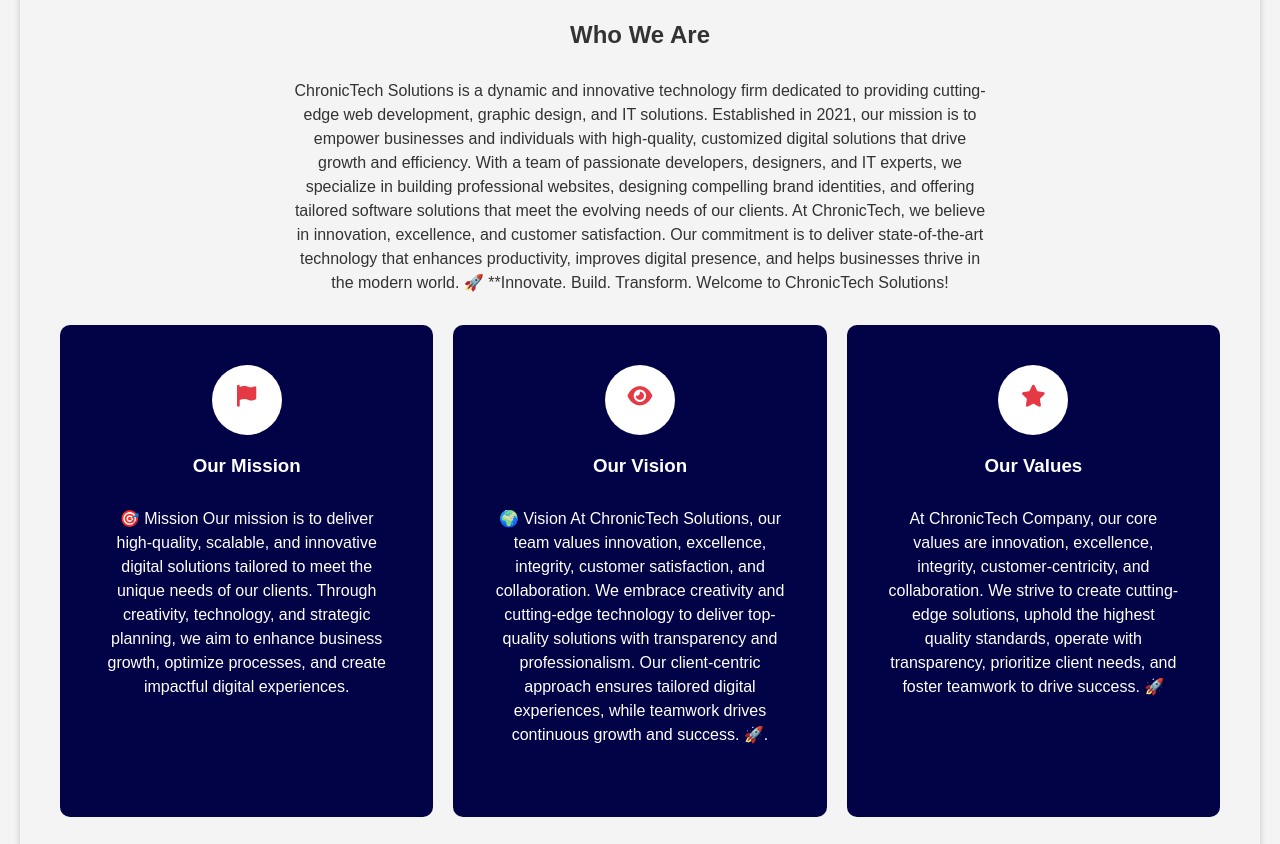
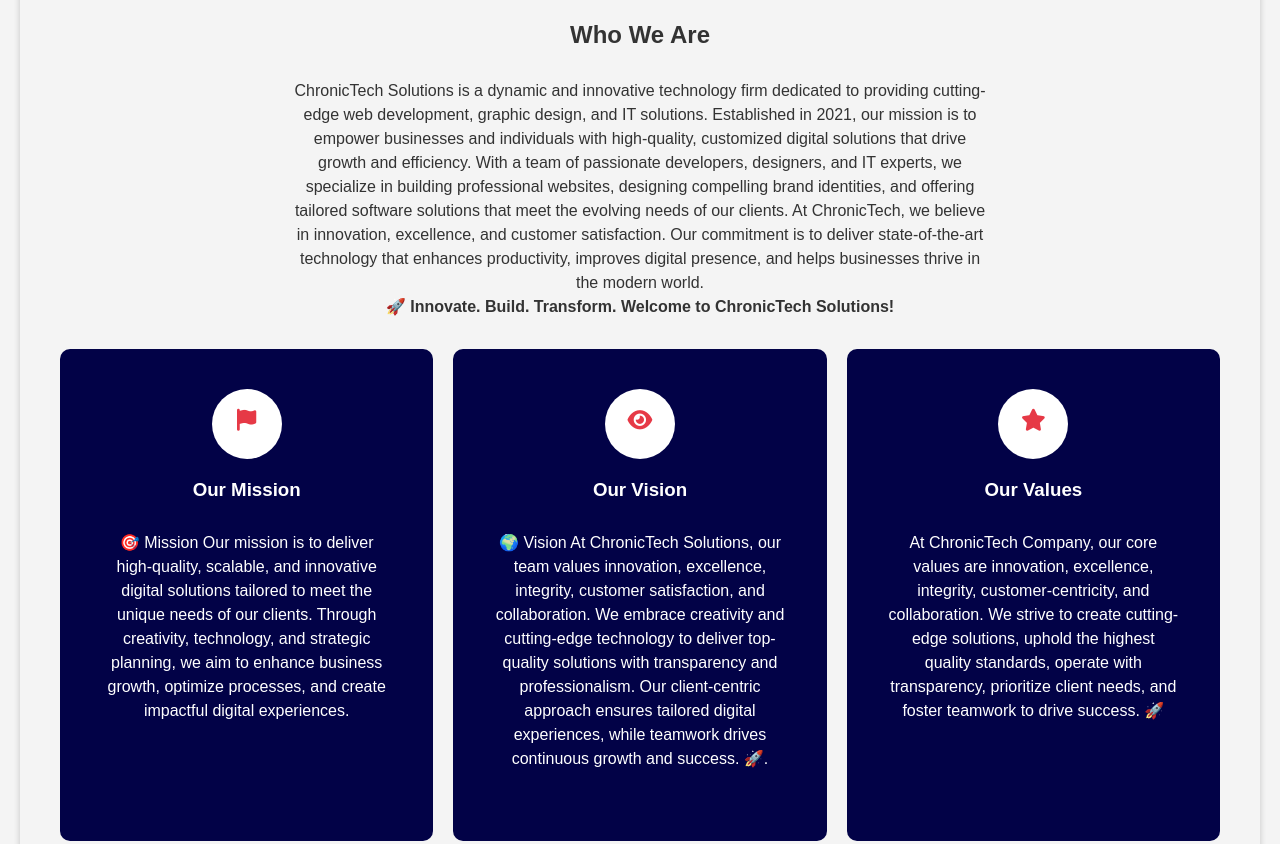
Before and after one commit to JoelHamilton/ChronicTech-Company, a plain HTML site: page index.html in a window 1280 px wide. Shown: the part 746-1590 px from the top of the page. Drawn offline with Linux system fonts and the light colour scheme.

Commit message:
made some few changes to the home

```diff
--- a/index.html
+++ b/index.html
@@ -47,8 +47,8 @@
 
             ChronicTech Solutions is a dynamic and innovative technology firm dedicated to providing cutting-edge web development, graphic design, and IT solutions. Established in 2021, our mission is to empower businesses and individuals with high-quality, customized digital solutions that drive growth and efficiency.
             With a team of passionate developers, designers, and IT experts, we specialize in building professional websites, designing compelling brand identities, and offering tailored software solutions that meet the evolving needs of our clients.
-            At ChronicTech, we believe in innovation, excellence, and customer satisfaction. Our commitment is to deliver state-of-the-art technology that enhances productivity, improves digital presence, and helps businesses thrive in the modern world.
-            🚀 **Innovate. Build. Transform. Welcome to ChronicTech Solutions!
+            At ChronicTech, we believe in innovation, excellence, and customer satisfaction. Our commitment is to deliver state-of-the-art technology that enhances productivity, improves digital presence, and helps businesses thrive in the modern world.<br>
+            <b>🚀 Innovate. Build. Transform. Welcome to ChronicTech Solutions!</b>
         </p>
         <div class="info-section">
             <div class="info-box">
```
